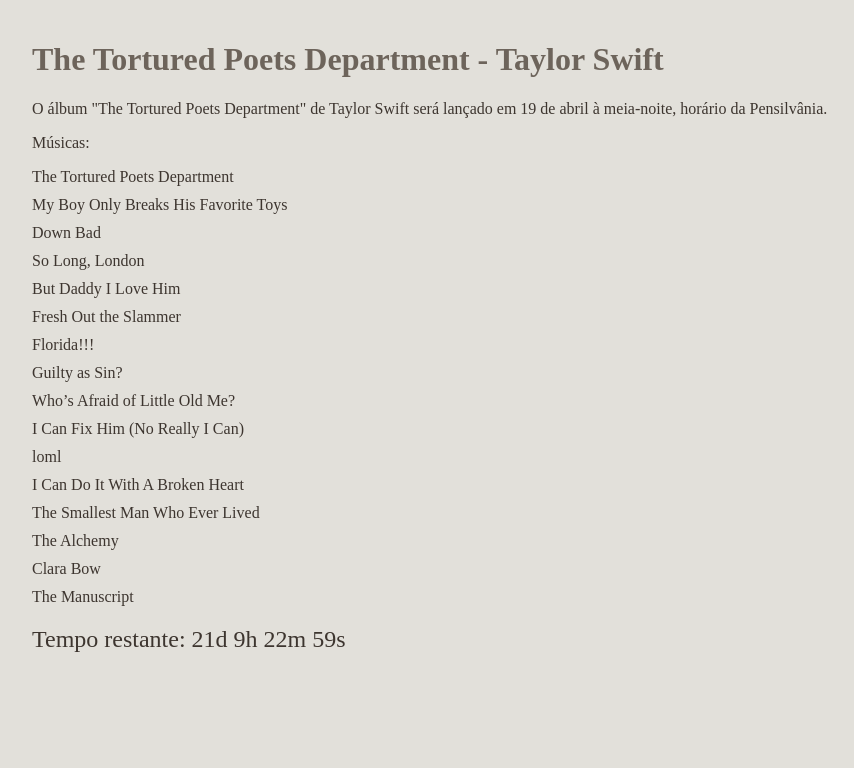
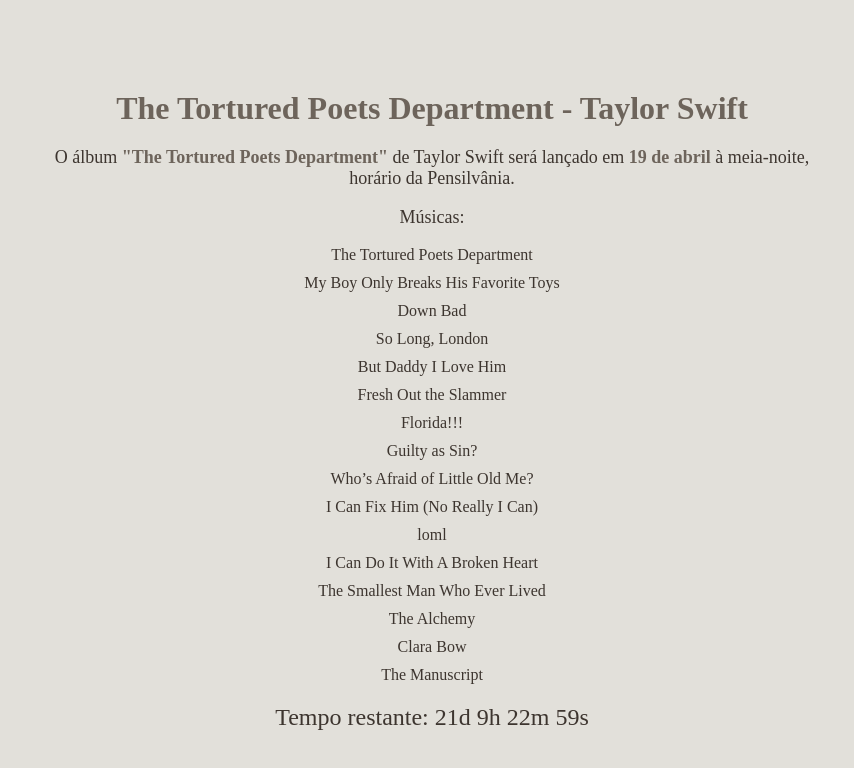
Before and after one commit to TayLoversBrasil/TTPD, a plain HTML site: page index.html in a window 1280 px wide. Shown: the whole page, without its empty margins (208-1062 px from the left). Drawn offline with Linux system fonts and the light colour scheme.

Commit message:
Update index.html

```diff
--- a/index.html
+++ b/index.html
@@ -22,16 +22,21 @@
       font-family: "Big Caslon", serif;
       margin: 0;
       padding: 0;
+      display: flex;
+      justify-content: center;
+      align-items: center;
+      min-height: 100vh;
     }
 
     .container {
       max-width: 800px;
-      margin: 0 auto;
       padding: 20px;
+      text-align: center;
     }
 
     h1 {
       color: var(--flint);
+      margin-bottom: 20px;
     }
 
     .album-info {
@@ -51,13 +56,22 @@
       font-size: 24px;
       margin-top: 20px;
     }
+
+    .album-info p {
+      font-size: 18px;
+    }
+
+    .album-info p span {
+      font-weight: bold;
+      color: var(--flint);
+    }
   </style>
 </head>
 <body>
   <div class="container">
     <h1>The Tortured Poets Department - Taylor Swift</h1>
     <div class="album-info">
-      <p>O álbum "The Tortured Poets Department" de Taylor Swift será lançado em <span id="releaseDate">19 de abril</span> à meia-noite, horário da Pensilvânia.</p>
+      <p>O álbum <span>"The Tortured Poets Department"</span> de Taylor Swift será lançado em <span id="releaseDate">19 de abril</span> à meia-noite, horário da Pensilvânia.</p>
       <p>Músicas:</p>
       <ul id="tracklist">
         <!-- As músicas serão adicionadas aqui com JavaScript -->
@@ -67,24 +81,26 @@
   </div>
 
   <script>
-    // Data de lançamento do álbum (ano, mês, dia, hora, minuto, segundo)
+    // Define a data de lançamento do álbum (ano, mês, dia, hora, minuto, segundo)
     const releaseDate = new Date(2024, 3, 19, 0, 0, 0).getTime();
 
-    // Atualiza o contador regressivo a cada segundo
-    const countdown = document.getElementById('countdown');
-    setInterval(() => {
+    // Função para atualizar o contador regressivo
+    const updateCountdown = () => {
+      // Obtém a data e hora atuais
       const now = new Date().getTime();
+
+      // Calcula a diferença entre a data de lançamento e a data atual
       const distance = releaseDate - now;
 
-      // Cálculos para dias, horas, minutos e segundos
+      // Calcula dias, horas, minutos e segundos restantes
       const days = Math.floor(distance / (1000 * 60 * 60 * 24));
       const hours = Math.floor((distance % (1000 * 60 * 60 * 24)) / (1000 * 60 * 60));
       const minutes = Math.floor((distance % (1000 * 60 * 60)) / (1000 * 60));
       const seconds = Math.floor((distance % (1000 * 60)) / 1000);
 
-      // Exibe o contador regressivo
-      countdown.innerHTML = `Tempo restante: ${days}d ${hours}h ${minutes}m ${seconds}s`;
-    }, 1000);
+      // Atualiza o elemento HTML com o contador regressivo
+      document.getElementById('countdown').textContent = `Tempo restante: ${days}d ${hours}h ${minutes}m ${seconds}s`;
+    };
 
     // Lista de músicas
     const tracks = [
@@ -113,6 +129,9 @@
       li.textContent = track;
       tracklist.appendChild(li);
     });
+
+    // Chama a função para atualizar o contador regressivo a cada segundo
+    setInterval(updateCountdown, 1000);
   </script>
 </body>
 </html>
```
